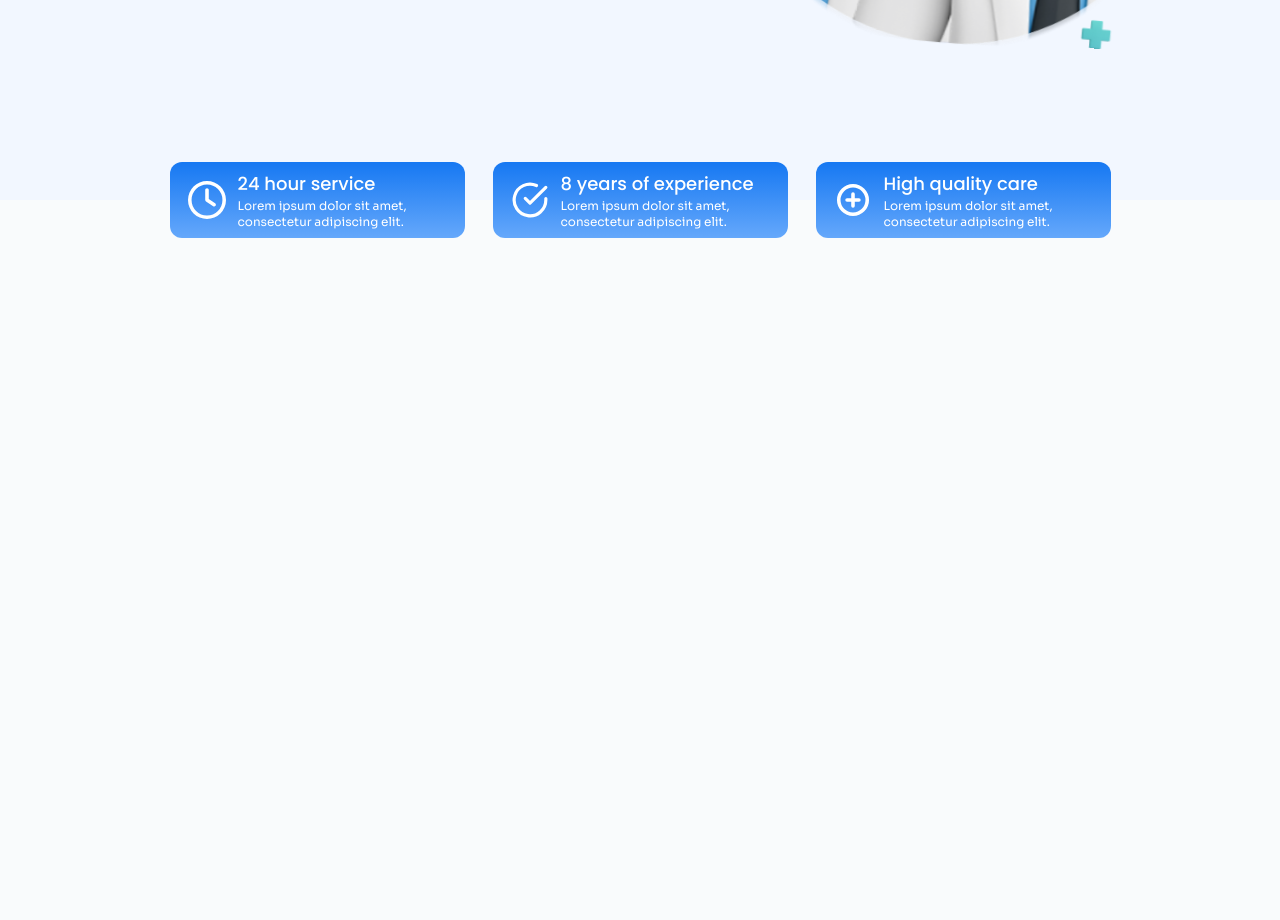
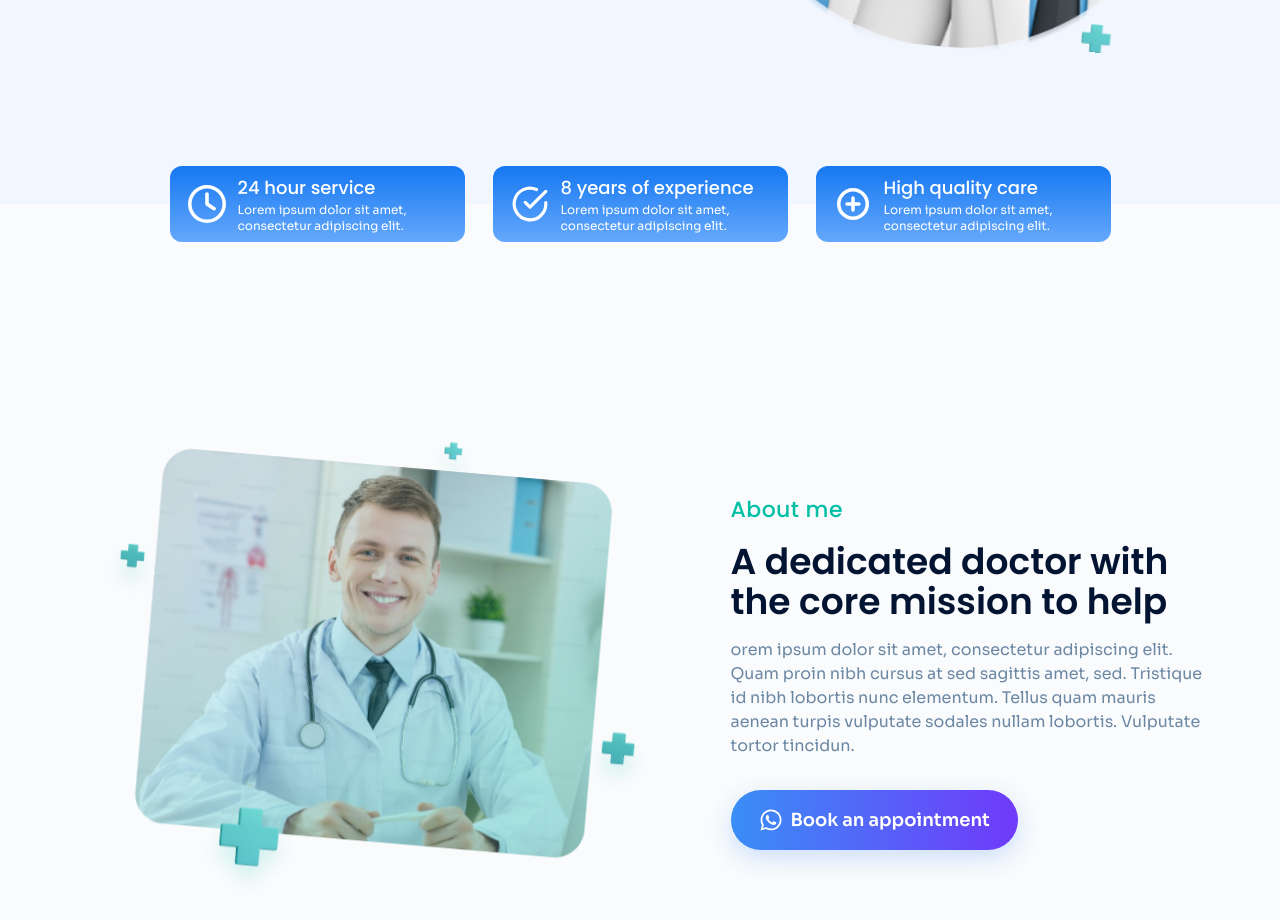
Before and after one commit to NazmulHossain2905/react-doctor-landing-page, a React (Vite) app: page / in a window 1280 px wide. Shown: the part 660-1580 px from the top of the page. Before the commit the page ends 898 px from the top, so only its background shows below. Built offline with nearby package versions, Linux system fonts and the light colour scheme.

Commit message:
about section design complete

```diff
--- a/src/App.jsx
+++ b/src/App.jsx
@@ -2,17 +2,18 @@ import React from "react";
 import Navbar from "./components/Navbar";
 import Hero from "./components/Hero";
 import ListItems from "./components/ListItems";
+import About from "./components/About";
 
 function App() {
   return (
     <>
       <div className="bg-[#F2F7FF]">
         <Navbar />
-        <div>
-          <Hero />
-          <ListItems />
-        </div>
+        <Hero />
+        <ListItems />
       </div>
+
+      <About />
     </>
   );
 }
--- /dev/null
+++ b/src/components/About.jsx
@@ -0,0 +1,33 @@
+import React from "react";
+import { Button } from "./ui";
+import { FaWhatsapp } from "react-icons/fa";
+
+export default function About() {
+  return (
+    <div className="mx-auto flex max-w-screen-xl flex-col items-center justify-center gap-5 px-3 pb-2 pt-28 md:flex-row lg:gap-20 lg:px-0 lg:pt-[220px]">
+      <div className="max-h-[495px] max-w-[586px]">
+        <img
+          className="custom-animate size-full object-contain"
+          src="/about.png"
+          alt="About"
+        />
+      </div>
+
+      <div className="flex flex-col items-start gap-4">
+        <h5 className="font-poppins text-[22px] font-medium tracking-[0.44px] text-secondary">
+          About me
+        </h5>
+        <h1 className="max-w-[485px] font-poppins text-[32px] font-semibold leading-normal text-[#031432] md:text-4xl">
+          A dedicated doctor with the core mission to help
+        </h1>
+        <p className="mb-4 max-w-[485px] text-para">
+          orem ipsum dolor sit amet, consectetur adipiscing elit. Quam proin
+          nibh cursus at sed sagittis amet, sed. Tristique id nibh lobortis nunc
+          elementum. Tellus quam mauris aenean turpis vulputate sodales nullam
+          lobortis. Vulputate tortor tincidun.
+        </p>
+        <Button title="Book an appointment" Icon={FaWhatsapp} />
+      </div>
+    </div>
+  );
+}
--- a/src/components/Hero.jsx
+++ b/src/components/Hero.jsx
@@ -2,7 +2,7 @@ import { Button } from "./ui";
 
 export default function Hero() {
   return (
-    <div className="mx-auto mt-[80px] flex max-w-screen-xl flex-col-reverse items-center justify-between gap-4 px-2 pb-10 md:flex-row md:pb-[90px] lg:mt-[108px] lg:gap-[72px] lg:px-0">
+    <div className="mx-auto mt-[80px] flex max-w-screen-xl flex-col-reverse items-center justify-between gap-4 px-3 pb-10 md:flex-row md:pb-[90px] lg:mt-[108px] lg:gap-[72px] lg:px-0">
       <div className="mt-10 flex flex-col items-start gap-6 md:mt-0">
         <h5 className="font-poppins text-[22px] font-medium tracking-[0.44px] text-secondary">
           Dr. Matthew Anderson
--- a/src/components/ListItems.jsx
+++ b/src/components/ListItems.jsx
@@ -5,7 +5,7 @@ import { PiPlusCircleBold } from "react-icons/pi";
 
 export default function ListItems() {
   return (
-    <div className="mx-auto flex max-w-screen-xl items-center justify-center gap-7">
+    <div className="mx-auto flex max-w-screen-xl flex-wrap items-center justify-center gap-4 px-3 md:gap-7">
       <Item title="24 hour service" />
       <Item title="8 years of experience" Icon={FiCheckCircle} />
       <Item title="High quality care" Icon={PiPlusCircleBold} />
@@ -19,7 +19,7 @@ function Item({
   description = "Lorem ipsum dolor sit amet, consectetur adipiscing elit.",
 }) {
   return (
-    <div className="flex max-w-[295px] translate-y-[50%] items-center gap-3 rounded-[12px] bg-gradient-to-t from-[#65A8FB] to-[#1678F2] px-[18px] py-2 text-white">
+    <div className="flex w-max translate-y-[50%] items-center gap-3 rounded-[12px] bg-gradient-to-t from-[#65A8FB] to-[#1678F2] px-[18px] py-2 text-white md:max-w-[295px]">
       <div>
         <Icon className="size-[38px]" />
       </div>
--- a/src/components/Navbar.jsx
+++ b/src/components/Navbar.jsx
@@ -7,7 +7,8 @@ export default function Navbar() {
   const [isOpen, setIsOpen] = useState(false);
 
   return (
-    <div className="sticky top-2 z-50 mx-auto mt-5 flex max-w-screen-xl items-center justify-between bg-[#F2F7FF] bg-opacity-40 p-2 backdrop-blur-md lg:p-0">
+    <div className="sticky top-0 z-50 bg-[#F2F7FF] bg-opacity-40 p-3 backdrop-blur-md">
+      <div className="mx-auto flex max-w-screen-xl items-center justify-between">
         <a href="/">
           <img
             className="h-[50px] w-[146px] object-contain"
@@ -109,5 +110,6 @@ export default function Navbar() {
           )}
         </div>
       </div>
+    </div>
   );
 }
```
Lines whose indentation alone changed are shown as unchanged.
